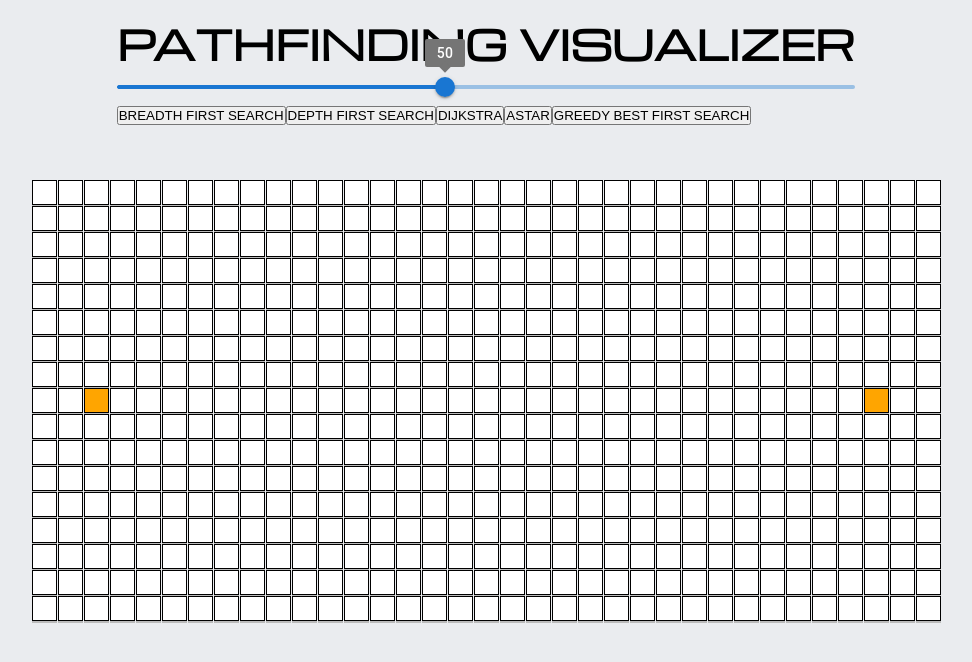
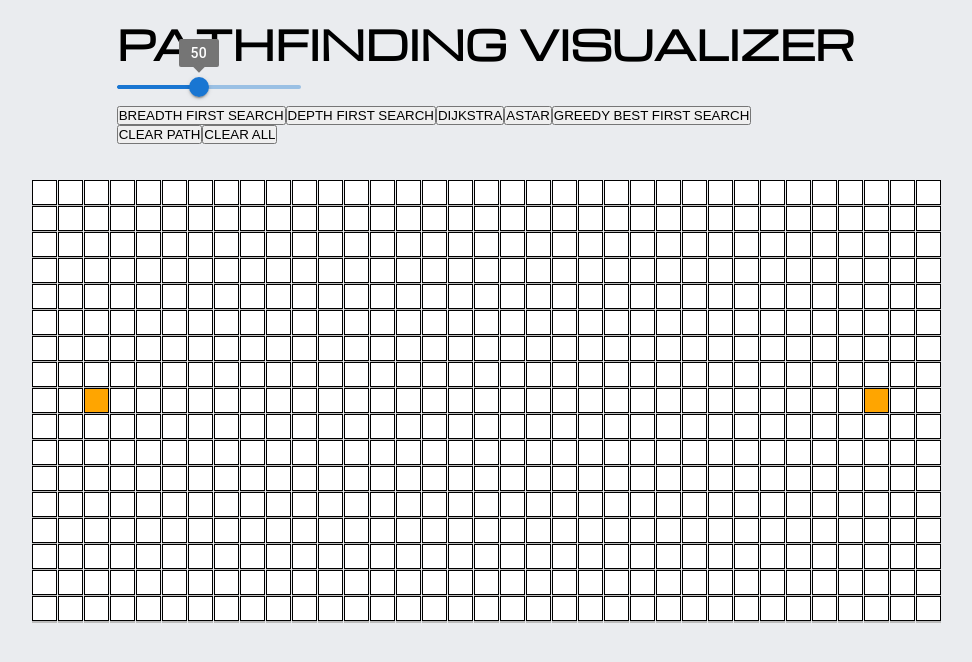
Before and after one commit to markcmlee/Pathfinding-Visualizer-React, a React app: page / in a window 1280 px wide. Shown: the top 662 px of the page, without its empty margins (154-1126 px from the left). Built offline with nearby package versions, Linux system fonts and the light colour scheme.

Commit message:
added clear path and clear all nodes

```diff
--- a/src/App.js
+++ b/src/App.js
@@ -1,13 +1,27 @@
-import React from "react";
+import React, { useContext } from "react";
+import Slider from "@mui/material/Slider";
+
+import { Context } from "./Context";
 import Board from "./components/Board/Board.js";
 import Header from "./components/Header/Header";
+
 import "./App.scss";
 
 const App = () => {
-  // return <div style={{ maxWidth: "100%" }}>hi</div>;
+  const context = useContext(Context);
+  const { setAnimationSpeed } = context;
   return (
     <div id="container">
       <h1 id="title">PATHFINDING VISUALIZER</h1>
+      <Slider
+        id="animationSlider"
+        defaultValue={50}
+        valueLabelDisplay="on"
+        step={10}
+        min={10}
+        max={100}
+        onChange={(e) => setAnimationSpeed(e.target.value)}
+      />
       <Header />
       <Board />
     </div>
--- a/src/App.scss
+++ b/src/App.scss
@@ -23,3 +23,7 @@ body,
 #container {
   margin: 0 auto;
 }
+
+#animationSlider {
+  width: 25%;
+}
--- a/src/Context.js
+++ b/src/Context.js
@@ -4,6 +4,8 @@ import {
   BOARD_ROW,
   BOARD_COL,
   ITEM_FIXED,
+  ITEM_INITIAL,
+  ITEM_CLICKED,
   REACTKEYS,
 } from "./actionTypes";
 
@@ -12,7 +14,6 @@ export const Context = createContext();
 export const Provider = ({ children }) => {
   const [hasPath, setHasPath] = useState(true);
   const [isVisualized, setIsVisualized] = useState(false);
-  const [isHelped, setIsHelped] = useState(false);
   const [animationSpeed, setAnimationSpeed] = useState(100);
 
   const start = useRef({ x: Math.floor(BOARD_ROW / 2), y: 2 });
@@ -27,6 +28,7 @@ export const Provider = ({ children }) => {
       const setItem = setItemCache.current[REACTKEYS[ridx][cidx]];
 
       if (timeFactor) {
+        console.log("SPEED", animationSpeed);
         setTimeout(() => {
           setItem(itemType);
         }, timeFactor);
@@ -39,17 +41,42 @@ export const Provider = ({ children }) => {
     }
   );
 
+  const clear = () => {
+    if (!hasPath) setHasPath(true);
+    if (isVisualized) setIsVisualized(false);
+    const currentBoard = board.current;
+    currentBoard.forEach((row, ridx) => {
+      row.forEach((item, cidx) => {
+        updateNode(ridx, cidx, ITEM_INITIAL);
+      });
+    });
+  };
+
+  const clearPath = () => {
+    board.current.forEach((row, ridx) => {
+      row.forEach((item, cidx) => {
+        if (board.current[ridx][cidx] !== ITEM_CLICKED) {
+          updateNode(ridx, cidx, ITEM_INITIAL);
+        }
+      });
+    });
+  };
+
   return (
     <Context.Provider
       value={{
+        // state
         hasPath,
         isVisualized,
-        isHelped,
         start,
         finish,
         board,
+
+        // methods
         updateNode,
         setAnimationSpeed,
+        clear,
+        clearPath,
         setItemCache,
       }}
     >
--- a/src/components/Header/Header.js
+++ b/src/components/Header/Header.js
@@ -1,6 +1,5 @@
 import React, { useContext } from "react";
 import { Context } from "../../Context";
-import Slider from "@mui/material/Slider";
 import "./Header.scss";
 
 import bfs from "../../scripts/bfs";
@@ -11,21 +10,21 @@ import greedyBFS from "../../scripts/greedyBestFirstSearch";
 
 const Header = () => {
   const context = useContext(Context);
-  const { start, finish, board, updateNode, setAnimationSpeed } = context;
+  const {
+    start,
+    finish,
+    board,
+    updateNode,
+    clear,
+    clearPath,
+    hasPath,
+    isVisualized,
+    setIsVisualized,
+    setHasPath,
+  } = context;
 
   return (
     <div>
-      <div>
-        <Slider
-          id="animationSlider"
-          defaultValue={50}
-          valueLabelDisplay="on"
-          step={10}
-          min={10}
-          max={100}
-          onChange={(e) => setAnimationSpeed(e.target.value)}
-        />
-      </div>
       <button
         type="submit"
         onClick={() => {
@@ -38,6 +37,7 @@ const Header = () => {
         type="submit"
         onClick={() => {
           dfs(start.current, finish.current, board.current, updateNode);
+          setIsVisualized(true);
         }}
       >
         DEPTH FIRST SEARCH
@@ -66,6 +66,15 @@ const Header = () => {
       >
         GREEDY BEST FIRST SEARCH
       </button>
+
+      <div id="controlButtons">
+        <button type="submit" onClick={clearPath}>
+          CLEAR PATH
+        </button>
+        <button type="submit" onClick={clear}>
+          CLEAR ALL
+        </button>
+      </div>
     </div>
   );
 };
```
